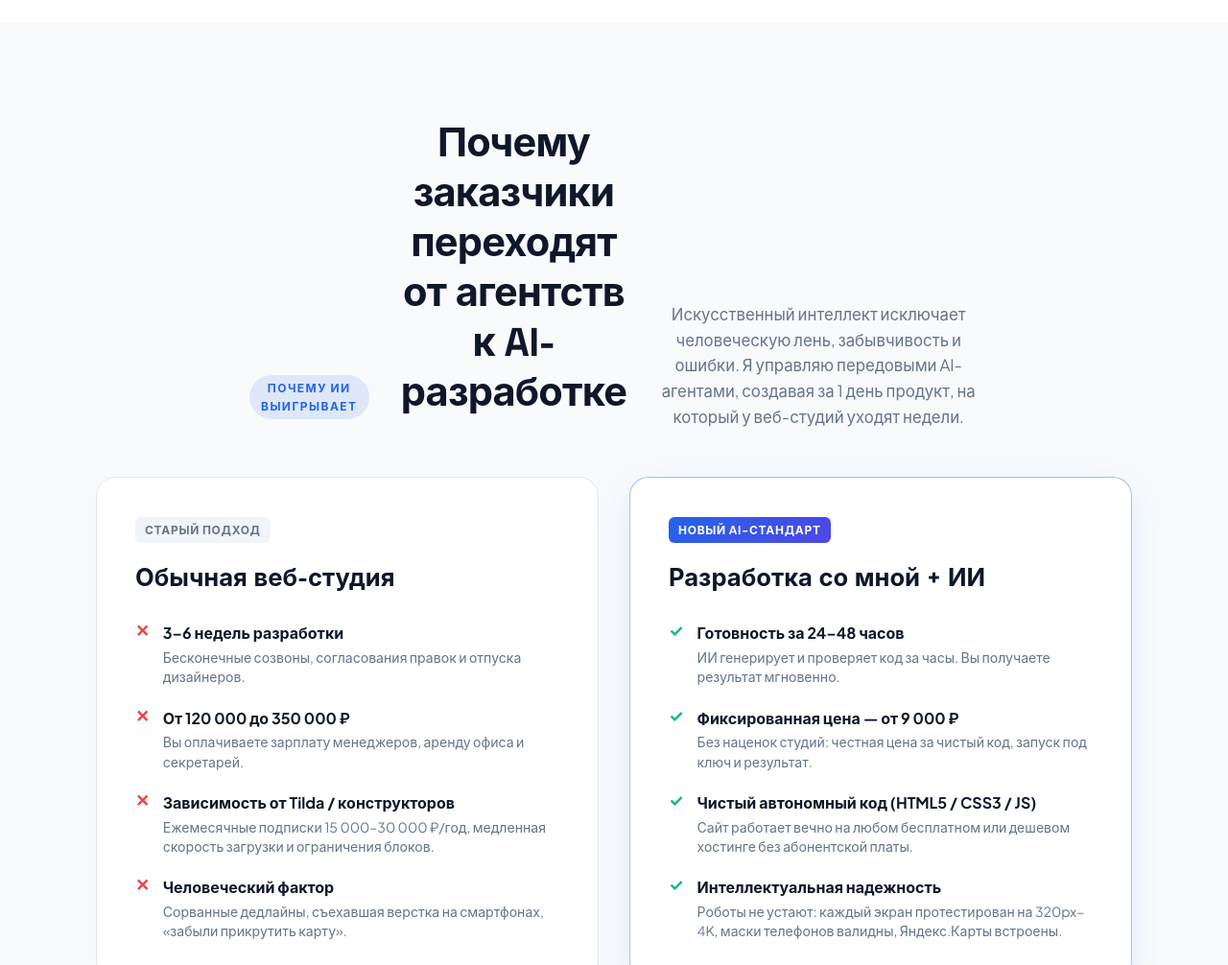
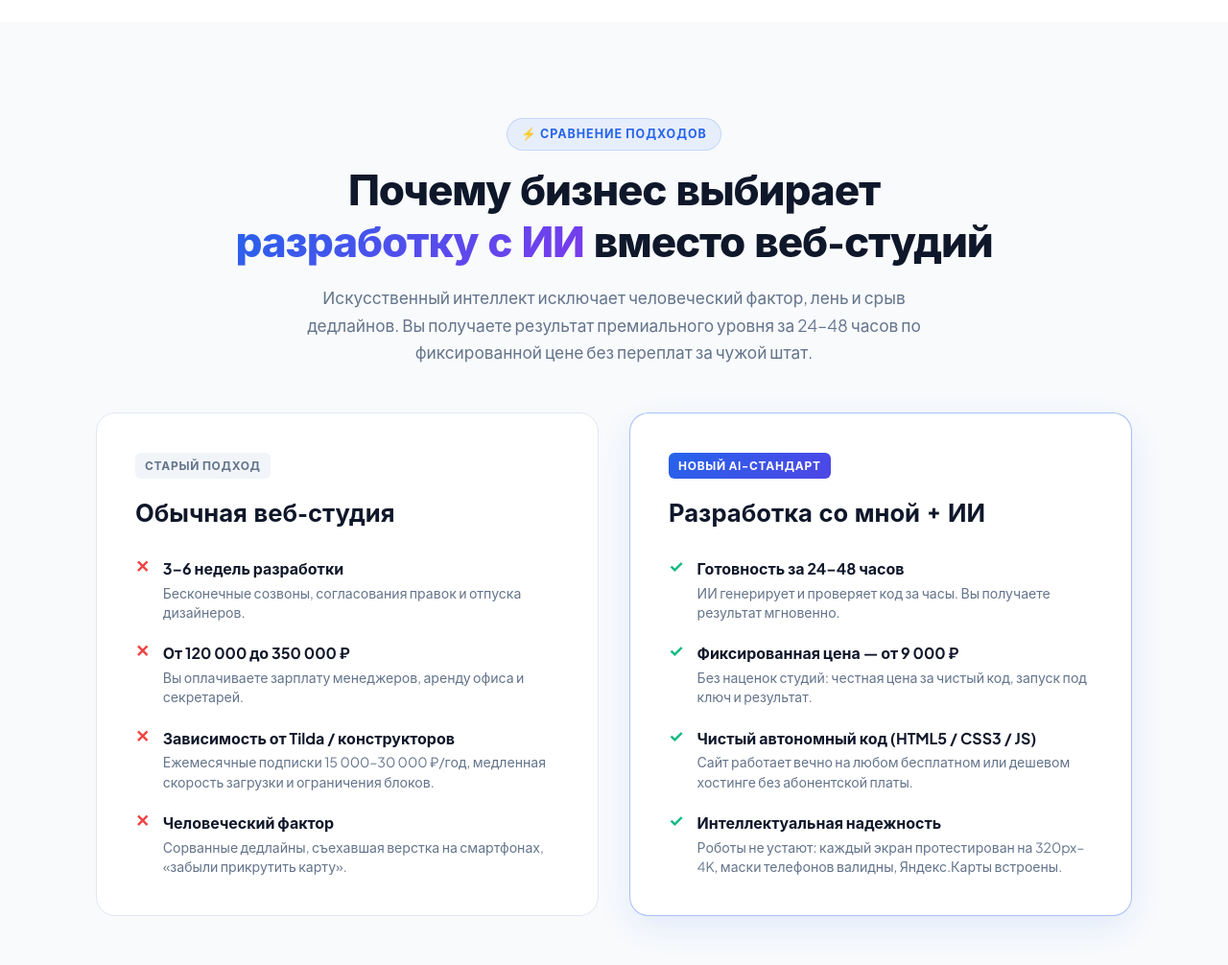
Before and after one commit to 1hote-ai/ai-landings-suite, a plain HTML site: page index.html in a window 1280 px wide. Shown: the part 900-1906 px from the top of the page at 96% size. Drawn offline with Linux system fonts and the light colour scheme.

Commit message:
style: fix section header layout and redesign comparison title

```diff
--- a/index.html
+++ b/index.html
@@ -147,10 +147,10 @@
     <section class="section section--light" id="why-ai">
       <div class="container">
         <div class="section-header text-center">
-          <span class="section-tag">ПОЧЕМУ ИИ ВЫИГРЫВАЕТ</span>
-          <h2 class="section-title">Почему заказчики переходят от агентств к AI-разработке</h2>
+          <span class="section-tag">⚡ СРАВНЕНИЕ ПОДХОДОВ</span>
+          <h2 class="section-title">Почему бизнес выбирает <span class="gradient-text">разработку с ИИ</span> вместо веб-студий</h2>
           <p class="section-subtitle">
-            Искусственный интеллект исключает человеческую лень, забывчивость и ошибки. Я управляю передовыми AI-агентами, создавая за 1 день продукт, на который у веб-студий уходят недели.
+            Искусственный интеллект исключает человеческий фактор, лень и срыв дедлайнов. Вы получаете результат премиального уровня за 24–48 часов по фиксированной цене без переплат за чужой штат.
           </p>
         </div>
 
@@ -233,7 +233,7 @@
     <!-- PORTFOLIO SHOWCASE SECTION (15 LIVE DEMOS) -->
     <section class="section" id="portfolio">
       <div class="container">
-        <div class="section-header">
+        <div class="section-header section-header--split">
           <div class="section-header__left">
             <span class="section-tag">ЖИВЫЕ КЕЙСЫ</span>
             <h2 class="section-title">15 готовых авторских прототипов</h2>
--- a/portfolio.css
+++ b/portfolio.css
@@ -466,39 +466,59 @@ button, input, select, textarea {
 }
 
 .section-header.text-center {
+  display: flex;
+  flex-direction: column;
+  align-items: center;
   text-align: center;
-  max-width: 760px;
+  max-width: 820px;
   margin-left: auto;
   margin-right: auto;
+  margin-bottom: 48px;
+}
+
+.section-header--split {
+  display: flex;
+  justify-content: space-between;
+  align-items: flex-end;
+  gap: 24px;
 }
 
 .section-tag {
-  display: inline-block;
-  font-size: 0.75rem;
-  font-weight: 700;
-  letter-spacing: 0.12em;
+  display: inline-flex;
+  align-items: center;
+  gap: 6px;
+  font-size: 0.78rem;
+  font-weight: 700;
+  letter-spacing: 0.08em;
   text-transform: uppercase;
   color: var(--accent-primary);
-  background: var(--accent-glow);
-  padding: 4px 12px;
+  background: rgba(37, 99, 235, 0.08);
+  border: 1px solid rgba(37, 99, 235, 0.18);
+  padding: 6px 14px;
   border-radius: var(--radius-full);
-  margin-bottom: 12px;
+  margin-bottom: 16px;
+  width: fit-content;
 }
 
 .section-title {
   font-family: var(--font-display);
-  font-size: clamp(1.8rem, 3.5vw, 2.6rem);
-  font-weight: 700;
-  letter-spacing: -0.02em;
-  color: var(--text-main);
-  line-height: 1.25;
-  margin-bottom: 14px;
+  font-size: clamp(2rem, 3.6vw, 2.75rem);
+  font-weight: 800;
+  letter-spacing: -0.025em;
+  color: var(--text-main);
+  line-height: 1.22;
+  margin-bottom: 16px;
+  text-wrap: balance;
 }
 
 .section-subtitle {
   color: var(--text-muted);
-  font-size: 1.05rem;
-  line-height: 1.6;
+  font-size: 1.08rem;
+  line-height: 1.65;
+  max-width: 680px;
+  margin-left: auto;
+  margin-right: auto;
+  text-wrap: pretty;
 }
 
 /* COMPARISON GRID */
@@ -596,13 +616,6 @@ button, input, select, textarea {
 }
 
 /* PORTFOLIO SHOWCASE */
-.section-header {
-  display: flex;
-  justify-content: space-between;
-  align-items: flex-end;
-  gap: 24px;
-}
-
 .portfolio-stats {
   display: flex;
   gap: 10px;
@@ -1528,10 +1541,14 @@ button, input, select, textarea {
   .hero__cta-group .btn {
     width: 100%;
   }
-  .section-header {
+  .section-header--split {
     flex-direction: column;
     align-items: flex-start;
     gap: 12px;
+  }
+  .section-header.text-center {
+    align-items: center;
+    text-align: center;
   }
   .portfolio-stats {
     width: 100%;
```
